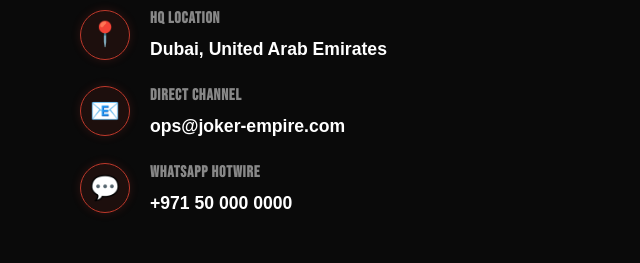
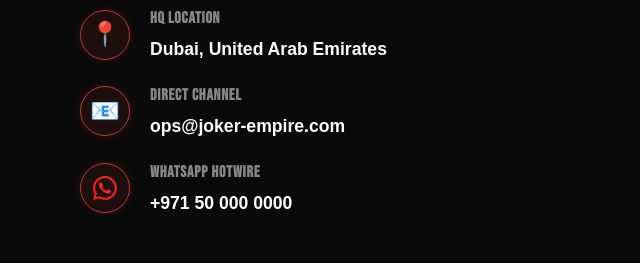
Before and after one commit to Alayous10/Joker---with-pic, a plain HTML site: page index.html in a window 1280 px wide. Shown: the part 4584-4847 px from the top of the page, 0-640 px from the left. Drawn offline with Linux system fonts and the light colour scheme; a web font is replaced by a local one.

Commit message:
style: replace WhatsApp contact list icon with official SVG logo

```diff
--- a/index.html
+++ b/index.html
@@ -268,7 +268,11 @@
             </div>
 
             <div class="contact-method-item">
-              <div class="contact-method-icon">💬</div>
+              <div class="contact-method-icon">
+                <svg xmlns="http://www.w3.org/2000/svg" viewBox="0 0 16 16" style="width: 24px; height: 24px;" fill="currentColor">
+                  <path d="M13.601 2.326A7.85 7.85 0 0 0 7.994 0C3.627 0 .068 3.558.064 7.926c0 1.399.366 2.76 1.057 3.965L0 16l4.204-1.102a7.9 7.9 0 0 0 3.79.965h.004c4.368 0 7.926-3.558 7.93-7.93A7.9 7.9 0 0 0 13.6 2.326zM7.994 14.521a6.6 6.6 0 0 1-3.356-.92l-.24-.144-2.494.654.666-2.433-.156-.251a6.56 6.56 0 0 1-1.007-3.505c0-3.626 2.957-6.584 6.591-6.584a6.56 6.56 0 0 1 4.66 1.931 6.56 6.56 0 0 1 1.928 4.66c-.004 3.639-2.961 6.592-6.592 6.592m3.615-4.934c-.197-.099-1.17-.578-1.353-.646-.182-.065-.315-.099-.445.099-.133.197-.513.646-.627.775-.114.133-.232.148-.43.05-.197-.1-.836-.308-1.592-.985-.59-.525-.985-1.175-1.103-1.372-.114-.198-.011-.304.088-.403.087-.088.197-.232.296-.346.1-.114.133-.198.198-.33.065-.134.034-.248-.015-.347-.05-.099-.445-1.076-.612-1.47-.16-.389-.323-.335-.445-.34-.114-.007-.247-.007-.38-.007a.73.73 0 0 0-.529.247c-.182.198-.691.677-.691 1.654s.71 1.916.81 2.049c.098.133 1.394 2.132 3.383 2.992.47.205.84.326 1.129.418.475.152.904.129 1.246.08.38-.058 1.171-.48 1.338-.943.164-.464.164-.86.114-.943-.049-.084-.182-.133-.38-.232"/>
+                </svg>
+              </div>
               <div class="contact-method-detail">
                 <h4>WhatsApp Hotwire</h4>
                 <p>+971 50 000 0000</p>
```
